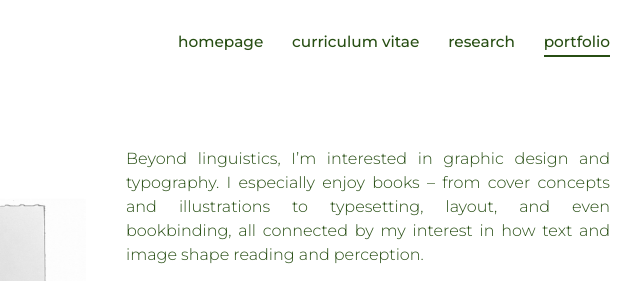
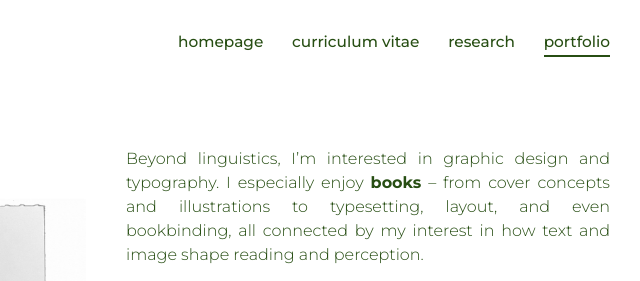
Before and after one commit to michaelachodounska/michaelachodounska.github.io, a plain HTML site: page portfolio.html in a window 1280 px wide. Shown: the top 281 px of the page, 482-1122 px from the left. Drawn offline with Linux system fonts and the light colour scheme.

Commit message:
Update portfolio.html

```diff
--- a/portfolio.html
+++ b/portfolio.html
@@ -33,7 +33,7 @@
     </div>
 
     <div class="text-col">
-      <p class="lede">Beyond linguistics, I&rsquo;m interested in graphic design and typography. I especially enjoy books &ndash; from cover concepts and illustrations to typesetting, layout, and even bookbinding, all connected by my interest in how text and image shape reading and perception.</p>
+      <p class="lede">Beyond linguistics, I&rsquo;m interested in graphic design and typography. I especially enjoy <b>books</b> &ndash; from cover concepts and illustrations to typesetting, layout, and even bookbinding, all connected by my interest in how text and image shape reading and perception.</p>
 
       <p>If you would like to see my work, you can check out the latest version of my <a class="underline-link" href="https://drive.google.com/file/d/1Y7jTH3RD_hRSAv4AWjXNLUqJDQShPltS/view?usp=sharing">portfolio</a> (2025) or follow me on <a class="underline-link" href="https://www.instagram.com/slovce.m/?hl=cs">Instagram</a>, where I occasionally post. &#9733;</p>
     </div>
```
